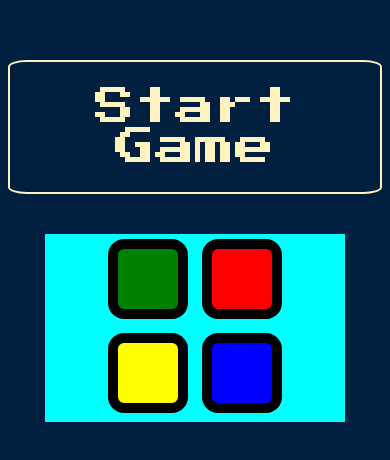
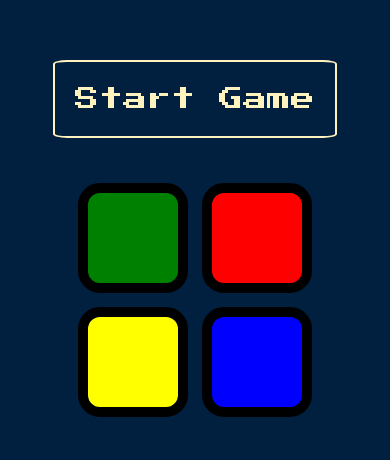
Before and after one commit to rachelCs2021/Simon-Game, a plain HTML site: page index.html in a window 390 px wide. Drawn offline with nearby package versions, Linux system fonts and the light colour scheme.

Commit message:
add style

```diff
--- a/styles.css
+++ b/styles.css
@@ -65,7 +65,7 @@ body {
   background-color: grey;
 }
 
-@media screen and (max-width: 1122px)  {
+@media screen and (max-width: 1122px) and (min-width:750px) {
   .btn{
     height: 120px;
     width: 120px;
@@ -76,32 +76,44 @@ body {
     font-size: 2rem;
     margin: 10px;
   }
+  .start-game{
+    margin-top: 10%;
+    font-size: 2rem;
+  }
 }
 
 @media screen and (max-width: 750px) {
   .btn{
-    height: 80px;
-    width: 80px;
+    height: 100px;
+    width: 100px;
     margin: 7px;
   }
   #level-title{
     line-height: 1.5;
     margin-bottom: 30px;
   }
+  .start-game{
+    margin-top: 17%;
+    font-size: 2rem;
+  }
 }
 
 @media screen and (max-width: 500px)  {
   .btn{
-    height: 60px;
-    width: 60px;
+    height: 90px;
+    width: 90px;
     margin: 5px;
   }
   #level-title{
+    font-size: 1.5rem;
     line-height: 1.5;
     margin-bottom: 60px;
   }
+  .start-game{
+    margin-top: 15%;
+    font-size: 1.5rem;
+  }
   .container{
     width: 80%;
-    background-color: aqua;
   }
 }
```
